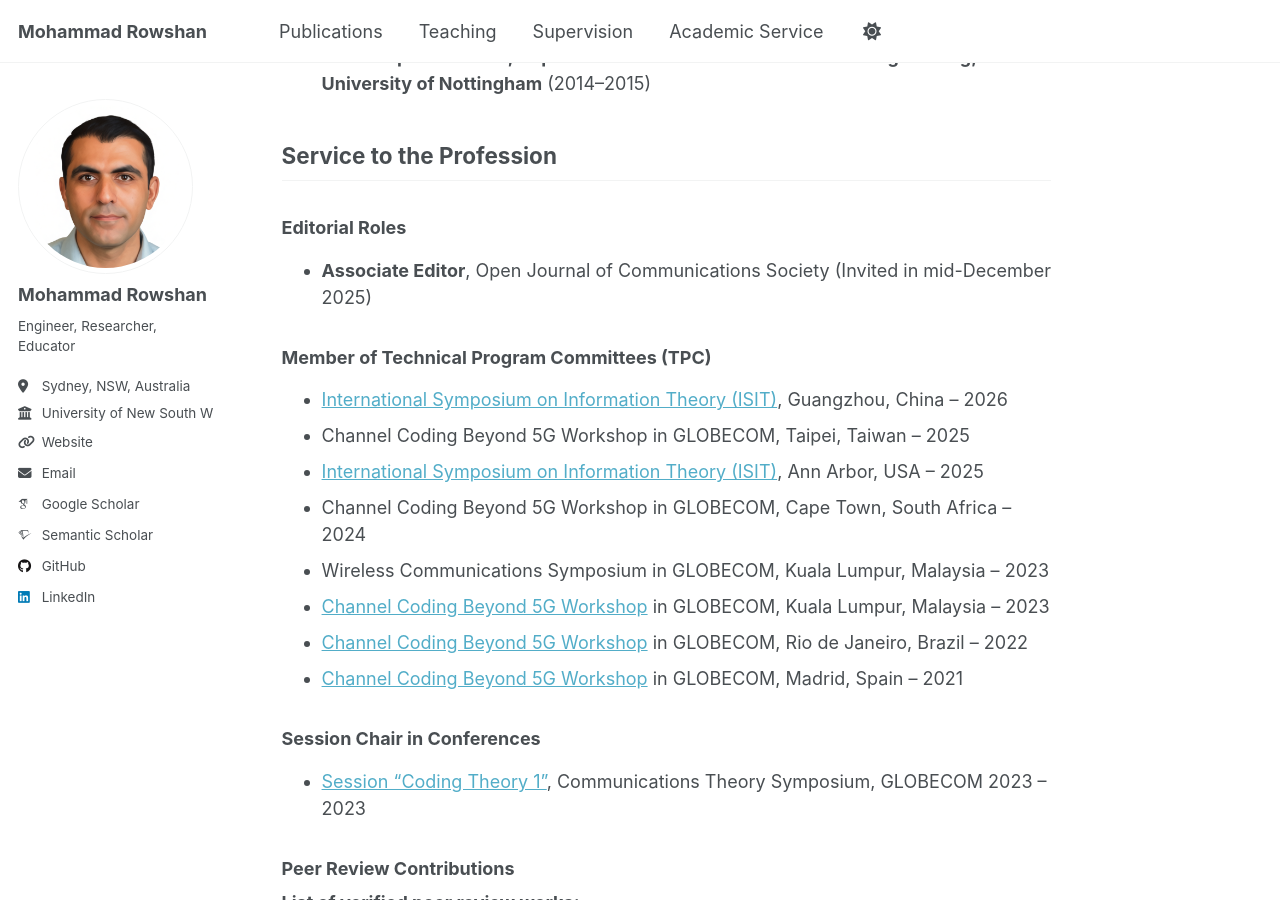
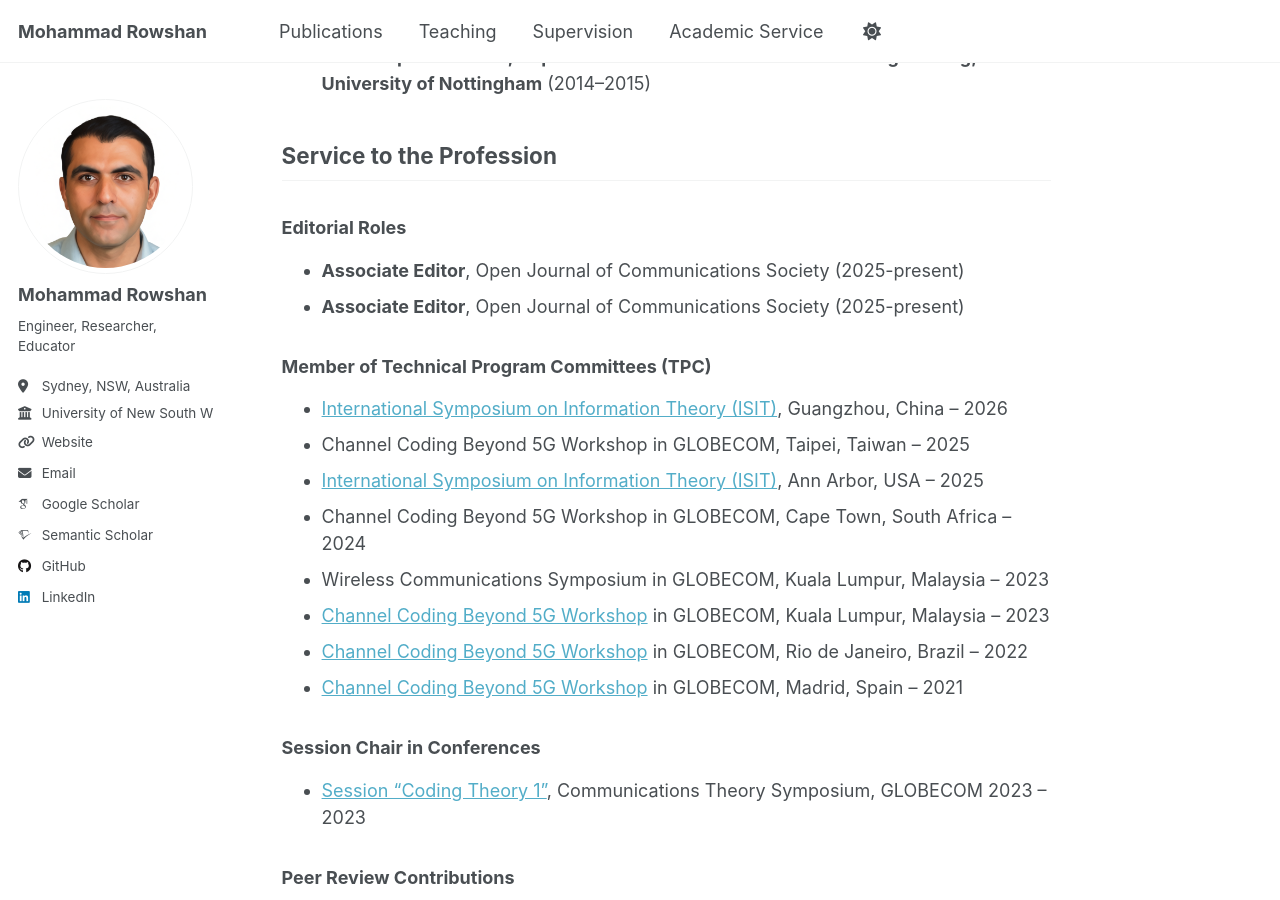
Before and after one commit to mohammad-rowshan/mohammad-rowshan.github.io, a Jekyll site: the page built from _pages/academic-services.md, in a window 1280 px wide and 900 px high, scrolled down 618 px. Built offline with Jekyll 4.4.1, drawn with Linux system fonts in a browser that asks for light colours; some web fonts are replaced; a script that is not in the unit is left out; comment, search, counter and statistics services are not loaded.

Commit message:
Update academic-services.md

```diff
--- a/_pages/academic-services.md
+++ b/_pages/academic-services.md
@@ -24,7 +24,8 @@ author_profile: true
 ## Service to the Profession
 ### Editorial Roles
 
-  - **Associate Editor**, Open Journal of Communications Society (Invited in mid-December 2025)
+  - **Associate Editor**, Open Journal of Communications Society (2025-present)
+  - **Associate Editor**, Open Journal of Communications Society (2025-present)
 
 
 
```
